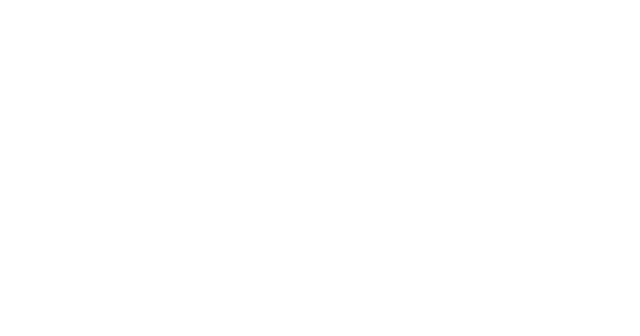
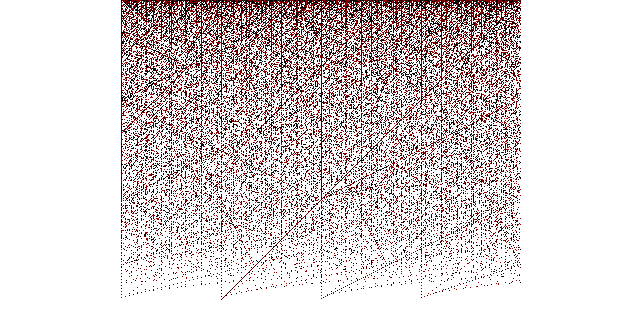
Before and after one commit to bloominstituteoftechnology/CS-Build-Week-1, a React (Create React App) app in the folder projects/life/: page / in a window 1280 px wide. Shown: the top 336 px of the page, without its empty margins (319-959 px from the left). Built offline with nearby package versions, Linux system fonts and the light colour scheme.

Commit message:
life project works

```diff
--- a/projects/life/src/App.js
+++ b/projects/life/src/App.js
@@ -1,6 +1,20 @@
 import React, { Component } from 'react';
 import Life from './life';
 import './App.css';
+
+const canvasWidth = 400;
+const canvasHeight = 300;
+
+const COLORS = [
+  [0, 0, 0],
+  [0x8f, 0, 0x5f],
+  [0x5f, 0, 0x8f],
+  [0, 0, 0xff],
+  [0, 0x5f, 0x7f],
+  [0x5f, 0x8f, 0x7f],
+  [0x8f, 0xff, 0x7f],
+  [0xff, 0x5f, 0x7f]
+];
 
 /**
  * Life canvas
@@ -38,7 +52,36 @@ class LifeCanvas extends Component {
     // Convert the cell values into white or black for the canvas
     // Put the new image data back on the canvas
     // Next generation of life
-  }
+
+    let canvas = this.refs.canvas;
+    let ctx = canvas.getContext("2d");
+
+    let imageData = ctx.getImageData(0, 0, canvas.width, canvas.height);
+    let cells = this.life.getCells();
+
+    let screenBuffer = imageData.data;
+
+    for (let height = 0; height < canvasHeight; height++) {
+      for (let width = 0; width < canvasWidth; width++) {
+
+        let index = (height * width + width) * 4;
+
+        let lifeStatus = cells[height][width];
+
+        screenBuffer[index + 0] = COLORS[lifeStatus][0];
+        screenBuffer[index + 1] = COLORS[lifeStatus][1];
+        screenBuffer[index + 2] = COLORS[lifeStatus][3];
+        screenBuffer[index + 3] = 255;
+      }
+    }
+    ctx.putImageData(imageData, 0, 0);
+
+    this.life.step();
+
+    requestAnimationFrame(() =>  {
+      this.animFrame();
+  });
+}
 
   /**
    * Render
--- a/projects/life/src/life.js
+++ b/projects/life/src/life.js
@@ -1,7 +1,7 @@
 /**
  * Implementation of Conway's game of Life
  */
-
+const MODULO = 2;
 /**
  * Make a 2D array helper function
  */
@@ -26,6 +26,16 @@ class Life {
    */
   constructor(width, height) {
     // !!!! IMPLEMENT ME !!!!
+    this.width = width;
+    this.height = height;
+
+    this.cells = [Array2D(width, height), Array2D(width, height)];
+
+    this.currentBufferIndex = 0;
+
+    this.randomize();
+
+    this.clear();
   }
 
   /**
@@ -35,6 +45,7 @@ class Life {
    */
   getCells() {
     // !!!! IMPLEMENT ME !!!!
+    return this.cells[this.currentBufferIndex];
   }
 
   /**
@@ -42,6 +53,7 @@ class Life {
    */
   clear() {
     // !!!! IMPLEMENT ME !!!!
+
   }
 
   /**
@@ -49,6 +61,12 @@ class Life {
    */
   randomize() {
     // !!!! IMPLEMENT ME !!!!
+    for (let height = 0; height < this.height; height++) {
+      for (let width = 0; width < this.width; width++) {
+        this.cells[this.currentBufferIndex][height][width] =
+        (Math.random() * MODULO) | 0;
+      }
+    }
   }
 
   /**
@@ -56,6 +74,47 @@ class Life {
    */
   step() {
     // !!!! IMPLEMENT ME !!!!
+    let currentBuffer = this.cells[this.currentBufferIndex];
+    let backBuffer = this.cells[this.currentBufferIndex === 0 ? 1 : 0];
+
+    function hasInfectiousNeighbor(height, width) {
+      const nextValue = (currentBuffer[height][width] + 1) % MODULO;
+      // West
+      if (width > 0) {
+        if (currentBuffer[height][width - 1] === nextValue) {
+          return true;
+        }
+      }
+      // North
+      if (height > 0) {
+        if (currentBuffer[height - 1][width] === nextValue) {
+          return true;
+        }
+      }
+      // South
+      if (height < this.height - 1) {
+        if (currentBuffer[height + 1][width] === nextValue) {
+          return true;
+        }
+      }
+
+      // East
+      if (width < this.width - 1){
+        if (currentBuffer[height][width + 1] === nextValue) {
+          return true;
+        }
+      }
+    }
+    for (let h = 0; h < this.height; h++) {
+      for (let w = 0; w < this.width; w++) {
+        if (hasInfectiousNeighbor.call(this, h, w)) {
+          backBuffer[h][w] = (currentBuffer[h][w] + 1) % MODULO;
+        } else {
+          backBuffer[h][w] = currentBuffer[h][w];
+        }
+      }
+    }
+    this.currentBufferIndex = this.currentBufferIndex === 0 ? 1 : 0;
   }
 }
 
```
